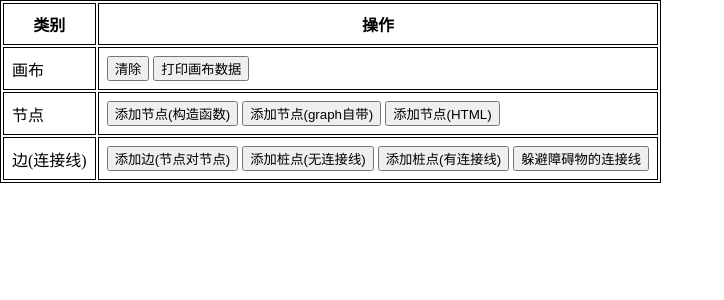
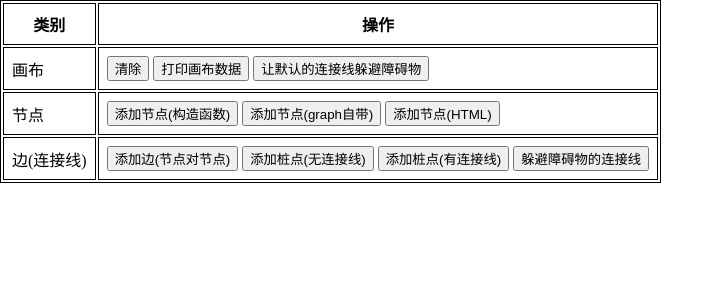
Before and after one commit to Eve-Sama/ngx-x6-demo, an Angular app: page / in a window 1280 px wide. Shown: the top 300 px of the page, without its empty margins (0-724 px from the left). Built offline with nearby package versions, Linux system fonts and the light colour scheme; what @antv/x6 would draw is missing.

Commit message:
feat: 添加曼哈顿路由

```diff
--- a/src/app/app.component.html
+++ b/src/app/app.component.html
@@ -9,6 +9,7 @@
       <td>
         <button (click)="clear()">清除</button>
         <button (click)="print()">打印画布数据</button>
+        <button (click)="manhattan()">让默认的连接线躲避障碍物</button>
       </td>
     </tr>
     <tr>
--- a/src/app/app.component.ts
+++ b/src/app/app.component.ts
@@ -9,6 +9,23 @@ import { Graph, Edge, Shape, Cell } from '@antv/x6';
 export class AppComponent implements AfterViewInit {
   @ViewChild('container') container: ElementRef;
   graph: Graph;
+  /** x6画布的一些基础属性 */
+  graphBasicConfig = {
+    panning: true, // 画布拖拽
+    selecting: true,
+    width: document.body.scrollWidth,
+    height: 400,
+    background: { color: '#f7f8fa' },
+    connecting: {
+      snap: true, // 连线的过程中距离节点或者连接桩 50px 时会触发自动吸附
+      allowBlank: false, // 是否允许连接到画布空白位置的点
+      allowLoop: false, // 是否允许创建循环连线，即边的起始节点和终止节点为同一节点
+      allowNode: false, // 是否允许边链接到节点（非节点上的链接桩）
+      allowEdge: false, // 是否允许边链接到另一个边
+      connector: 'rounded',
+      connectionPoint: 'boundary'
+    }
+  };
 
   // 添加节点(构造函数)
   addNode1(): void {
@@ -161,7 +178,6 @@ export class AppComponent implements AfterViewInit {
         items: [{ group: 'out' }]
       }
     });
-    console.log(node1, `node1`);
     const node2 = new Shape.Rect({
       x: 300,
       y: 100,
@@ -226,7 +242,6 @@ export class AppComponent implements AfterViewInit {
         items: [{ group: 'out' }]
       }
     });
-    console.log(node1, `node1`);
     const node2 = new Shape.Rect({
       x: 300,
       y: 100,
@@ -302,7 +317,6 @@ export class AppComponent implements AfterViewInit {
         items: [{ group: 'out' }]
       }
     });
-    console.log(node1, `node1`);
     const node2 = new Shape.Rect({
       x: 300,
       y: 100,
@@ -339,40 +353,35 @@ export class AppComponent implements AfterViewInit {
     console.log(data, `画布的结果转化为JSON`);
   }
 
-  /** x6画布的一些基础属性 */
-  graphBasicConfig = {
-    panning: true, // 画布拖拽
-    selecting: true,
-    width: document.body.scrollWidth,
-    height: 400,
-    background: { color: '#f7f8fa' },
-    connecting: {
-      snap: true, // 连线的过程中距离节点或者连接桩 50px 时会触发自动吸附
-      allowBlank: false, // 是否允许连接到画布空白位置的点
-      allowLoop: false, // 是否允许创建循环连线，即边的起始节点和终止节点为同一节点
-      allowNode: false, // 是否允许边链接到节点（非节点上的链接桩）
-      allowEdge: false, // 是否允许边链接到另一个边
-      connector: 'rounded',
-      connectionPoint: 'boundary'
-    }
-  };
-
-  private initGraph(): void {
+  manhattan(): void {
+    const that = this;
     const graphConfig = {
       ...this.graphBasicConfig,
       container: this.container.nativeElement,
       // 连接线的样式
       createEdge(): Edge<Edge.Properties> {
         return new Shape.Edge({
-          router: { name: 'normal' }
+          router: { name: 'manhattan' }
         });
       }
+    };
+    this.graph = new Graph(graphConfig);
+    setTimeout(() => {
+      this.addPort();
+    }, 3000);
+  }
+
+  private initGraph(): void {
+    const graphConfig = {
+      ...this.graphBasicConfig,
+      container: this.container.nativeElement
     };
     this.graph = new Graph(graphConfig);
   }
 
   // 必须是在这个钩子中初始化
   ngAfterViewInit(): void {
+    // this.manhattan();
     this.initGraph();
   }
 }
```
